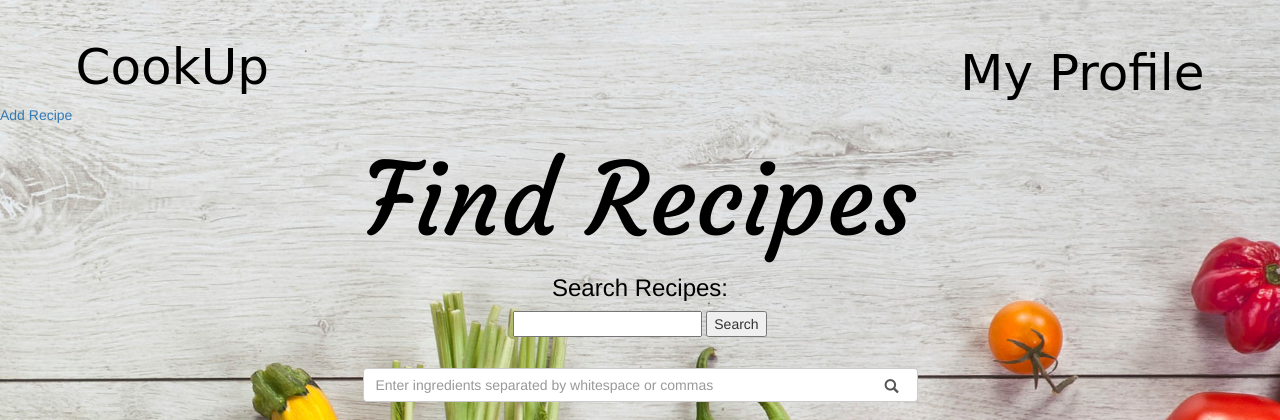
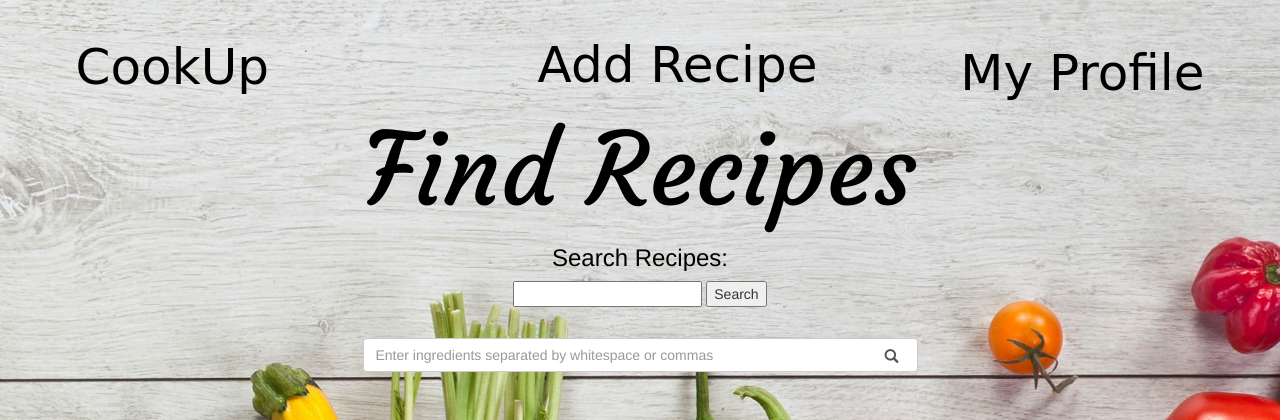
Before and after one commit to andrewholler/CookUp, a Django app: page /dashboard.html in a window 1280 px wide. Shown: the top 420 px of the page. Run offline with Django 3.2, Linux system fonts and the light colour scheme; some libraries are stand-ins or nearby versions; some web fonts are replaced.

Commit message:
centered things

```diff
--- a/app/static/app/style.css
+++ b/app/static/app/style.css
@@ -55,3 +55,9 @@ h2 {
     top:1cm;
     right: 2cm;
  }
+
+.topmiddle{
+    position: absolute;
+    top:1cm;
+    left:42%;
+}
--- a/app/templates/dashboard.html
+++ b/app/templates/dashboard.html
@@ -10,7 +10,7 @@
 	<div class="page-header">
 		<h2><a href="./dashboard.html" style="color: #000000; text-decoration: none;">CookUp</a></h2>
 		<a class="topcorner" id="header1-like" href="./profile.html">My Profile</a>
-		<a class="bottommiddle" id="add_recipe" href="./submitrecipe.html">Add Recipe</a>
+  <center><h2><a class="topmiddle" id="add_recipe" href="./submitrecipe.html" style="color: #000000; test-decoration: none;">Add Recipe</a></h2></center>
   <center>
     <h1 id="find-recipe" class="text-center">Find Recipes</h1>
     <form method="get" action="/search/">
```
